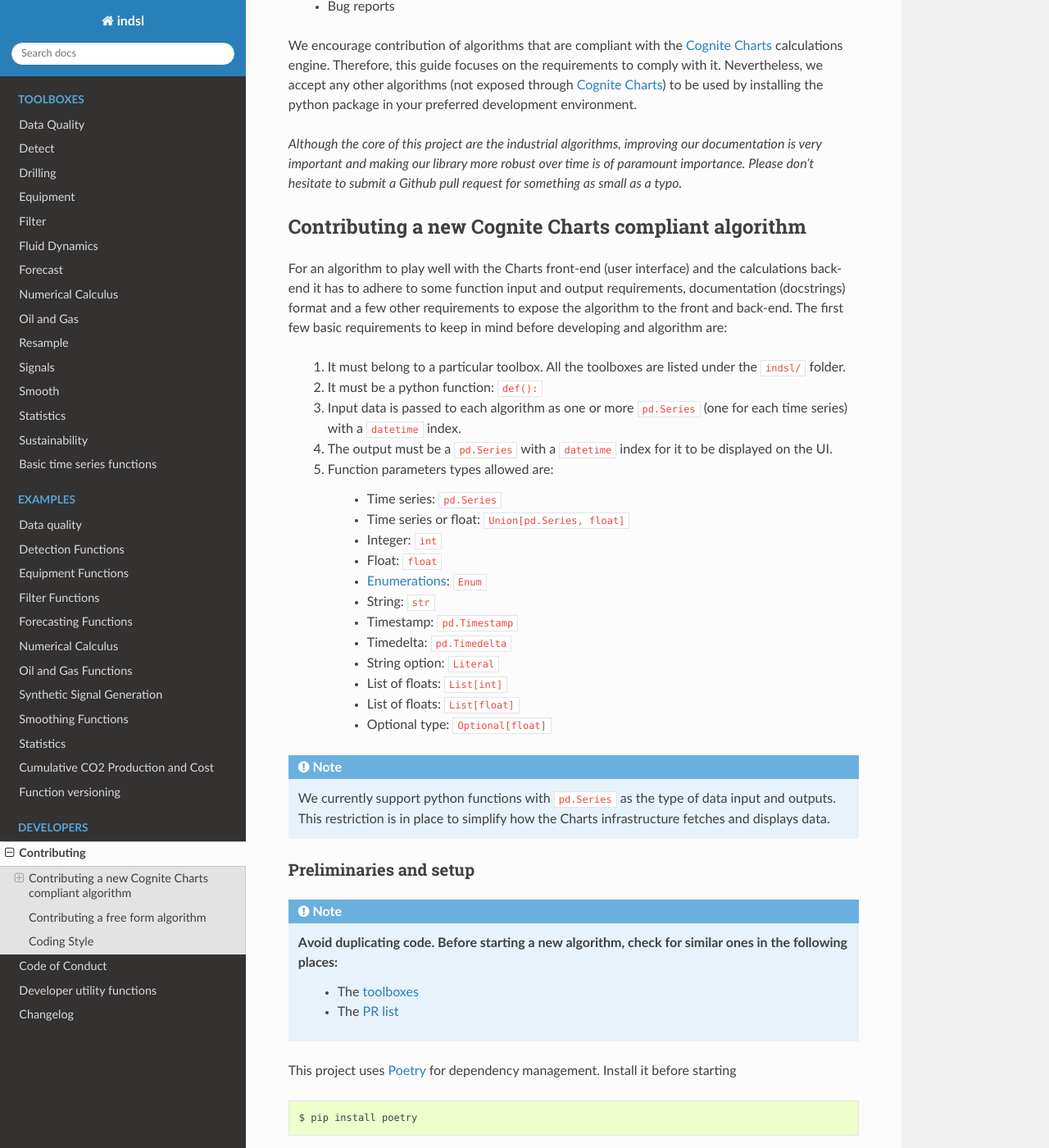
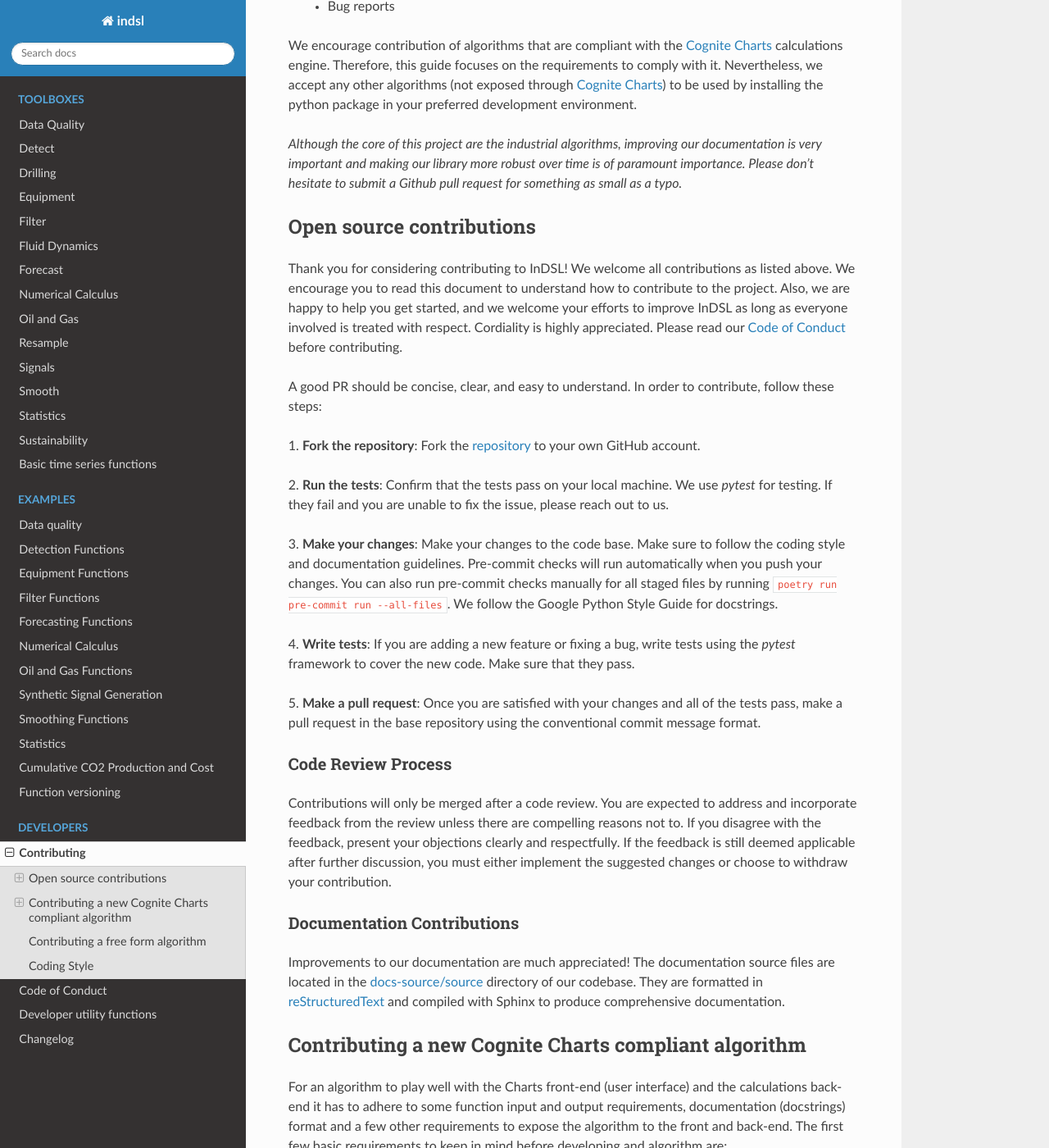
Before and after one commit to cognitedata/indsl, a Sphinx documentation site: the page built from docs-source/source/contribute.rst, in a window 1280 px wide and 1400 px high, scrolled down 644 px. Shown: the whole window at 82% size. Built offline with Sphinx 7.4.7 and the Read the Docs theme 2.0.0, drawn with Linux system fonts in a browser that asks for light colours; pages that are not in the unit, such as notebooks, are missing from menus; some of the changed text lies outside the part shown.

Commit message:
feat: [AH-3049] Open source contributions documentation (#184)

```diff
--- a/docs-source/source/contribute.rst
+++ b/docs-source/source/contribute.rst
@@ -2,7 +2,9 @@
 Contributing
 ============
 
-This project is a community effort and contributions are welcomed. InDSL is publicly available and open for contributions `here <https://github.com/cognitedata/indsl>`_. Engage on our community site, `Cognite Hub <https://hub.cognite.com/>`_, for discussion, suggestions and questions about InDSL.
+This project is a community effort and contributions are welcomed. InDSL is publicly available and open for contributions
+`here <https://github.com/cognitedata/indsl>`_. Engage on our community site, `Cognite Hub <https://hub.cognite.com/>`_,
+for discussion, suggestions and questions about InDSL.
 
 The main objective of the InDLS is to **provide industrial domain experts and data scientist with a rich library of
 algorithms to speed up their work**. Therefore, we highly encourage data scientists with industrial domain knowledge
@@ -29,8 +31,55 @@ guide focuses on the requirements to comply with it. Nevertheless, we accept any
 important and making our library more robust over time is of paramount importance. Please don't hesitate to submit a
 Github pull request for something as small as a typo.*
 
+Open source contributions
+=========================
+
+Thank you for considering contributing to InDSL! We welcome all contributions as listed above.
+We encourage you to read this document to understand how to contribute to the project.
+Also, we are happy to help you get started, and we welcome your efforts to improve InDSL
+as long as everyone involved is treated with respect. Cordiality is highly appreciated.
+Please read our `Code of Conduct <https://indsl.docs.cognite.com/code_of_conduct.html>`_ before contributing.
+
+A good PR should be concise, clear, and easy to understand. In order to contribute, follow these steps:
+
+
+1. **Fork the repository**: Fork the `repository <https://github.com/cognitedata/indsl>`_
+to your own GitHub account.
+
+2. **Run the tests**: Confirm that the tests pass on your local machine. We use `pytest` for testing.
+If they fail and you are unable to fix the issue, please reach out to us.
+
+3. **Make your changes**: Make your changes to the code base. Make sure to follow the coding style and documentation guidelines.
+Pre-commit checks will run automatically when you push your changes.
+You can also run pre-commit checks manually for all staged files by running ``poetry run pre-commit run --all-files``.
+We follow the Google Python Style Guide for docstrings.
+
+4. **Write tests**: If you are adding a new feature or fixing a bug, write tests using the `pytest` framework to cover the new code.
+Make sure that they pass.
+
+5. **Make a pull request**: Once you are satisfied with your changes and all of the tests pass, make a pull request
+in the base repository using the conventional commit message format.
+
+
+Code Review Process
+-------------------
+
+Contributions will only be merged after a code review. You are expected to address and incorporate feedback from the review unless
+there are compelling reasons not to.
+If you disagree with the feedback, present your objections clearly and respectfully.
+If the feedback is still deemed applicable after further discussion, you must either implement the suggested changes or choose
+to withdraw your contribution.
+
+Documentation Contributions
+---------------------------
+
+Improvements to our documentation are much appreciated! The documentation source files are located in the
+`docs-source/source <https://github.com/cognitedata/indsl/tree/main/docs-source/source>`_ directory of
+our codebase. They are formatted in `reStructuredText <https://www.sphinx-doc.org/en/master/usage/restructuredtext/index.html>`_
+and compiled with Sphinx to produce comprehensive documentation.
+
 Contributing a new Cognite Charts compliant algorithm
-=============================================
+=====================================================
 
 For an algorithm to play well with the Charts front-end (user interface) and the
 calculations back-end it has to adhere to some function input and output requirements, documentation (docstrings) format and a few
@@ -79,8 +128,8 @@ This project uses `Poetry <https://python-poetry.org/>`_ for dependency manageme
    pip install poetry
 
 
-1. Clone the `InDSL <https://github.com/cognitedata/indsl>`_ main repository on
-   GitHub to your local environment.
+1. For open source contributions, fork the `InDSL <https://github.com/cognitedata/indsl>`_ main repository on
+   GitHub to your local environment. If the contribution is internal, you may clone the repository directly.
 
 .. prompt:: bash $
 
@@ -319,7 +368,8 @@ We want to offer our user and developers as much information as possible about o
 **strongly encourage** all data scientist and developers to include one or more examples (license to go crazy here)
 to show off all the amazing features and functionalities of your new algorithm and how it can be used.
 
-1. Clone the INDSL repo and create your own local branch.
+1. For open source contributions, fork the INDSL repo and create your own local branch.
+   For internal contributions, you may clone the repository directly.
 2. Go to the toolbox folder in ``examples`` where your algorithm belongs to (e.g. ``smooth``)
 3. Create a new python file with the prefix *plot_*. For example ``plot_my_new_algo_feature.py``.
 4. At the top of the file, add a triple quote docstring that start with the title of your example enclose by
```
